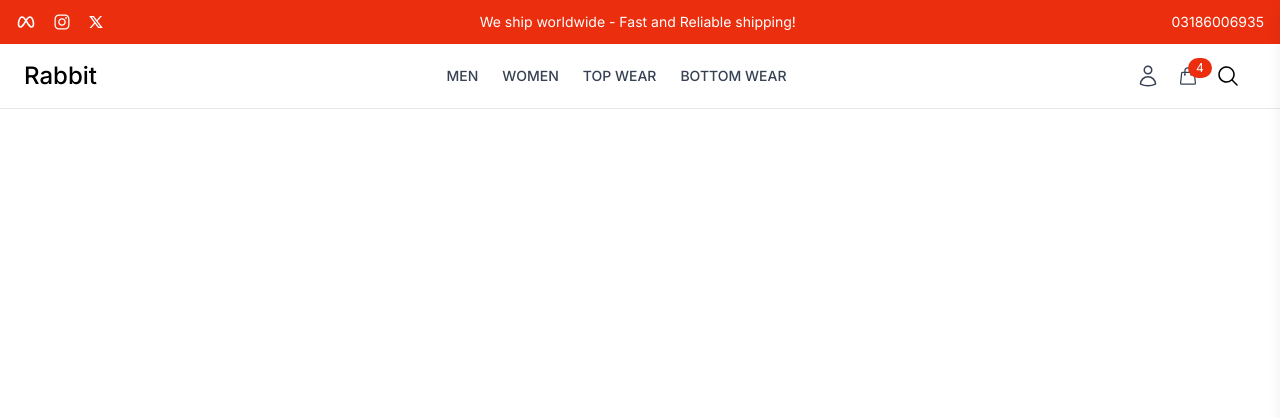
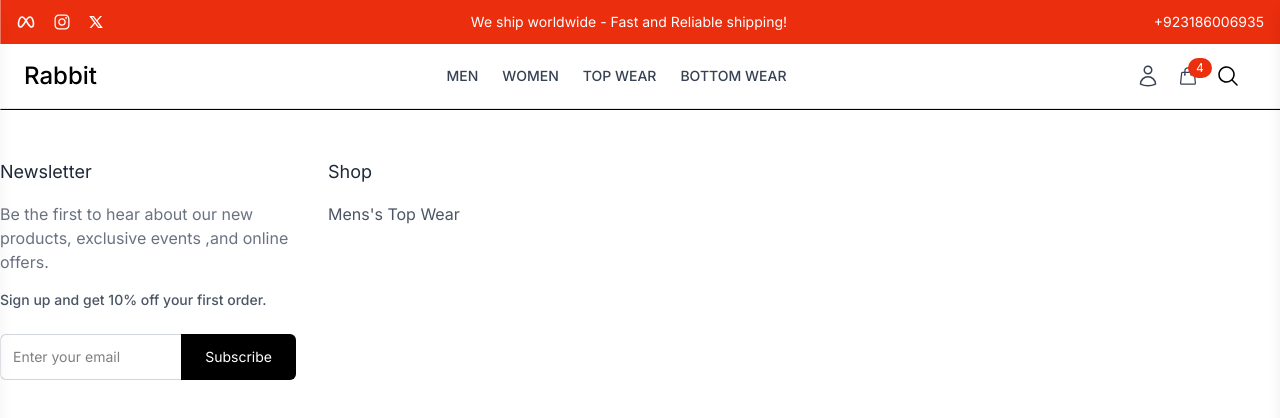
Before and after one commit to AsadurRehmann/Ecommerce-Platform, a React (Vite) app in the folder frontend/: page / in a window 1280 px wide. Shown: the top 418 px of the page. Built offline with nearby package versions, Linux system fonts and the light colour scheme.

Commit message:
footer and shii

```diff
--- /dev/null
+++ b/frontend/src/components/Cart/CartContent.jsx
@@ -0,0 +1,66 @@
+import React from "react";
+import {RiDeleteBin3Line} from "react-icons/ri"
+
+const CartContent = () => {
+  const cartProduct = [
+    {
+      productId: 1,
+      name: "T-shirt",
+      size: "M",
+      color: "Red",
+      quantity: 1,
+      price: 15,
+      image: "https://picsum.photos/200?random=1",
+    },
+    {
+      productId: 2,
+      name: "Jeans",
+      size: "M",
+      color: "Blue",
+      quantity: 1,
+      price: 20,
+      image: "https://picsum.photos/200?random=2",
+    },
+  ];
+  return (
+    <div>
+      {cartProduct.map((product, index) => (
+        <div
+          key={index}
+          className="flex items-start justify-between py-4 border-b"
+        >
+          <div className="flex items-start">
+            <img
+              src={product.image}
+              alt={product.name}
+              className="w-20 h-24 object-cover mr-4 rounded"
+            />
+            <div>
+              <h3>{product.name}</h3>
+              <p className="text-sm text-gray-500">
+                size: {product.size} | color: {product.color}
+              </p>
+              <div className="items-center flex mt-2">
+                <button className="border rounded px-2 py-1 text-xl font-medium">
+                  -
+                </button>
+                <span className="mx-4">{product.quantity}</span>
+                <button className="border rounded px-2 py-1 text-xl font-medium">
+                  +
+                </button>
+              </div>
+            </div>
+          </div>
+          <div>
+            <p>$ {product.price.toLocaleString()}</p>
+            <button>
+                <RiDeleteBin3Line className="h-6 w-6 mt-2 text-red-600"/>
+            </button>
+          </div>
+        </div>
+      ))}
+    </div>
+  );
+};
+
+export default CartContent;
--- /dev/null
+++ b/frontend/src/components/Common/Footer.jsx
@@ -0,0 +1,48 @@
+import React from "react";
+import {Link} from "react-router-dom"
+
+const Footer = () => {
+  return (
+    <footer className="border-t py-12">
+      <div className="container mx-auto grid grid-cols-1 md:grid-cols-4 gap-8 px-4 lg:px-0">
+        <div className="">
+          <h3 className="text-lg text-gray-800 mb-4">Newsletter</h3>
+          <p className="text-gray-500 mb-4">
+            Be the first to hear about our new products, exclusive events ,and
+            online offers.
+          </p>
+          <p className="font-medium text-sm text-gray-600 mb-6">
+            Sign up and get 10% off your first order.
+          </p>
+
+          {/* newsletter form */}
+          <form className="flex">
+            <input
+              type="email"
+              placeholder="Enter your email"
+              className="p-3 w-full text-sm border-t border-l border-b
+                border-gray-300 rounded-l-md focus:outline-none focus:ring-2 focus:ring-gray-500 transition-all "
+              required
+            />
+            <button className="bg-black text-white px-6 py-3 text-sm rounded-r-md hover:bg-gray-800 transition-all">
+              Subscribe
+            </button>
+          </form>
+        </div>
+        {/* shop links  */}
+        <div>
+          <h3 className="text-lg text-gray-800 mb-4">Shop</h3>
+          <ul className="space-y-2 text-gray-600">
+            <li>
+              <Link to="#" className="hover:text-gray-500 transition-colors">
+                Mens's Top Wear
+              </Link>
+            </li>
+          </ul>
+        </div>
+      </div>
+    </footer>
+  );
+};
+
+export default Footer;
--- a/frontend/src/components/Common/Navbar.jsx
+++ b/frontend/src/components/Common/Navbar.jsx
@@ -8,13 +8,19 @@ import {
 import SearchBar from "./SearchBar";
 import CartDrawer from "../Layout/CartDrawer";
 import { useState } from "react";
+import { IoMdClose } from "react-icons/io";
 
 const Navbar = () => {
-  const [drawerOpen,setDrawerOpen]=useState(false);
+  const [drawerOpen, setDrawerOpen] = useState(false);
+  const [navDrawerOpen, setNavDrawerOpen] = useState(false);
 
-    const toggleCartDrawer=()=>{
-        setDrawerOpen(!drawerOpen);
-    }
+  const toggleNavDrawer = () => {
+    setNavDrawerOpen(!navDrawerOpen);
+  };
+
+  const toggleCartDrawer = () => {
+    setDrawerOpen(!drawerOpen);
+  };
   return (
     <>
       <nav className="container mx-auto flex items-center justify-between py-4 px-6">
@@ -56,7 +62,10 @@ const Navbar = () => {
           <Link to="/profile" className="hover:text-black">
             <HiOutlineUser className="h-6 w-6 text-gray-700" />
           </Link>
-          <button onClick={toggleCartDrawer} className="relative hover:text-black">
+          <button
+            onClick={toggleCartDrawer}
+            className="relative hover:text-black"
+          >
             <HiOutlineShoppingBag className="h-5 w-6 text-gray-700" />
             <span className="absolute -top-2  bg-[#ea2e0e] text-white text-xs rounded-full px-2 py-0.5">
               4
@@ -64,16 +73,67 @@ const Navbar = () => {
           </button>
           {/* search */}
           <div className="overflow-hidden">
-          <SearchBar />
+            <SearchBar />
           </div>
 
-          <button className="md:hidden">
+          <button onClick={toggleNavDrawer} className="md:hidden">
             <HiBars3BottomRight className="h-6 w-6 text-gray-700" />
           </button>
         </div>
       </nav>
 
-      <CartDrawer drawerOpen={drawerOpen} toggleCartDrawer={toggleCartDrawer}/>
+      <CartDrawer drawerOpen={drawerOpen} toggleCartDrawer={toggleCartDrawer} />
+
+      {/* mobile navigation  */}
+      <div
+        className={`fixed top-0 left-0 w-3/4 sm:w-1/2 md:w-1/3 h-full bg-white shadow-lg transform
+        transition-transform duration-300 z-50 ${
+          navDrawerOpen ? "translate-x-0" : "-translate-x-full"
+        }`}
+      >
+        <div className="flex justify-end p-4">
+          <button onClick={toggleNavDrawer}>
+            <IoMdClose className="h-6 w-6  text-gray-600" />
+          </button>
+        </div>
+        <div className="p-4">
+          <h2 className="text-xl font-semibold mb-4">Menu</h2>
+          <nav className="space-y-4">
+            <Link
+              to="#"
+
+              onClick={toggleNavDrawer}
+              className="block text-gray-600 hover:text-black"
+            >
+              Men
+            </Link>
+            <Link
+              to="#"
+
+              onClick={toggleNavDrawer}
+              className="block text-gray-600 hover:text-black"
+            >
+              Women
+            </Link>
+            <Link
+              to="#"
+
+              onClick={toggleNavDrawer}
+              className="block text-gray-600 hover:text-black"
+            >
+              Top Wear
+            </Link>
+            <Link
+              to="#"
+
+              onClick={toggleNavDrawer}
+              className="block text-gray-600 hover:text-black"
+            >
+              Bottom Wear
+            </Link>
+          </nav>
+        </div>
+      </div>
     </>
   );
 };
--- a/frontend/src/components/Layout/CartDrawer.jsx
+++ b/frontend/src/components/Layout/CartDrawer.jsx
@@ -1,10 +1,11 @@
 import { useState } from "react";
 import { IoMdClose } from "react-icons/io";
+import CartContent from "../Cart/CartContent";
 
 function CartDrawer({ drawerOpen, toggleCartDrawer }) {
   return (
     <div
-      className={`fixed top-0 right-0 w-3/4 sm:w-1/2 md:w-1/4 h-full bg-white shadow-lg transform transition-transform
+      className={`fixed top-0 right-0 w-3/4 sm:w-1/2 md:w-[30rem] h-full bg-white shadow-lg transform transition-transform
     duration-300 flex flex-col z-50 ${
       drawerOpen ? "translate-x-0" : "translate-x-full"
     }`}
@@ -19,6 +20,7 @@ function CartDrawer({ drawerOpen, toggleCartDrawer }) {
       <div className="flex-grow p-4 overflow-y-auto">
         <h2 className="text-xl font-semibold mb-4 ">Your Cart</h2>
         {/* component for cart content  */}
+        <CartContent/>
       </div>
       {/* component button fixed at button  */}
       <div className="sticky p-4 bg-white bottom-0">
--- a/frontend/src/components/Layout/Topbar.jsx
+++ b/frontend/src/components/Layout/Topbar.jsx
@@ -22,7 +22,7 @@ const Topbar = () => {
         </div>
         <div className="text-sm hidden md:block">
           <a href="tel:+923186006935" className="hover:text-gray-200">
-            03186006935
+            +923186006935
           </a>
         </div>
       </div>
--- a/frontend/src/components/Layout/UserLayout.jsx
+++ b/frontend/src/components/Layout/UserLayout.jsx
@@ -1,5 +1,6 @@
 import React from 'react'
 import Header from '../Common/Header'
+import Footer from '../Common/Footer'
 
 function UserLayout() {
   return (
@@ -8,6 +9,7 @@ function UserLayout() {
         <Header/>
         {/*Main Content*/ }
         {/*Footer*/ }
+        <Footer/>
     </>
   )
 }
```
